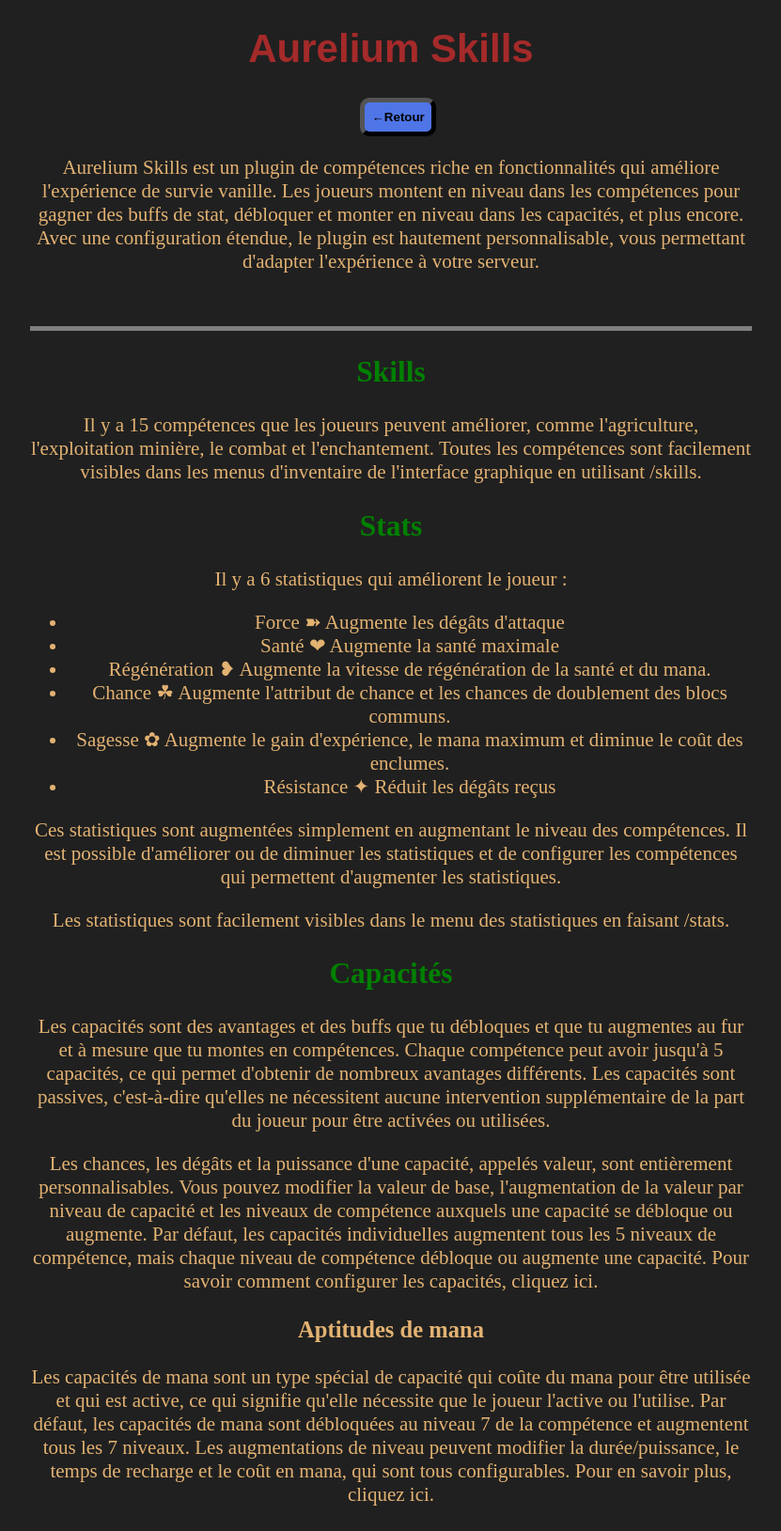
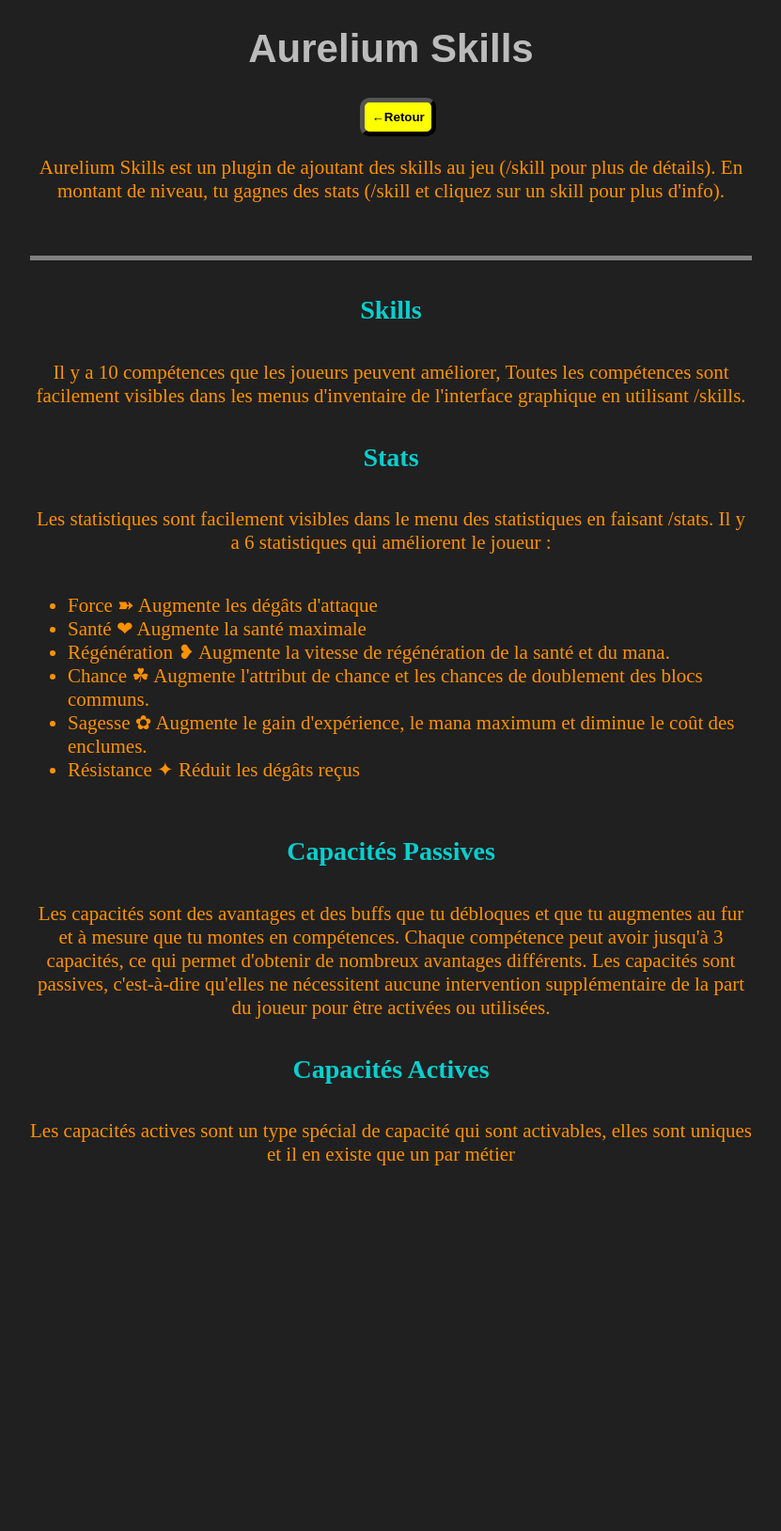
Before and after one commit to TimeoLayrsse/PigmanLand, a plain HTML site: page aurelium_skills.html in a window 1280 px wide. Shown: the whole page at 94% size, without its empty margins (224-1055 px from the left). After the commit the page ends 1262 px from the top, so only its background shows below. Drawn offline with Linux system fonts and the light colour scheme.

Commit message:
update graphique

```diff
--- a/aurelium_skills.html
+++ b/aurelium_skills.html
@@ -7,18 +7,17 @@
         <link rel="shortcut icon" href="Images/logo_pigman.png" />
     </head>
     <body>
-        <h1 style="color:brown">Aurelium Skills</h1>
+        <h1>Aurelium Skills</h1>
         <button onclick="window.location.href = 'index.html';" class="retour">&#8592;Retour</button>
-        <p>Aurelium Skills est un plugin de compétences riche en fonctionnalités qui améliore l'expérience de survie vanille.
-             Les joueurs montent en niveau dans les compétences pour gagner des buffs de stat, débloquer et monter en niveau dans
-              les capacités, et plus encore. Avec une configuration étendue, le plugin est hautement personnalisable, vous permettant
-               d'adapter l'expérience à votre serveur.</p></br>
+        <p> Aurelium Skills est un plugin de ajoutant des skills au jeu (/skill pour plus de détails).
+            En montant de niveau, tu gagnes des stats (/skill et cliquez sur un skill pour plus d'info).</p></br>
         <hr size="5" noshade="" style="color:#0922A1">
-        <h2>Skills</h2>
-        <p>Il y a 15 compétences que les joueurs peuvent améliorer, comme l'agriculture, l'exploitation minière, le combat et l'enchantement.
-             Toutes les compétences sont facilement visibles dans les menus d'inventaire de l'interface graphique en utilisant /skills.</p>
-        <h2>Stats</h2>
-        <p>Il y a 6 statistiques qui améliorent le joueur :</p>
+        <h4>Skills</h4>
+        <p> Il y a 10 compétences que les joueurs peuvent améliorer, Toutes les compétences sont facilement
+            visibles dans les menus d'inventaire de l'interface graphique en utilisant /skills.</p>
+        <h4>Stats</h4>
+        <p>Les statistiques sont facilement visibles dans le menu des statistiques en faisant /stats.
+                            Il y a 6 statistiques qui améliorent le joueur :</p>
         <ul>
             <li>Force ➽ Augmente les dégâts d'attaque</li>
             <li>Santé ❤ Augmente la santé maximale</li>
@@ -27,27 +26,12 @@
             <li>Sagesse ✿ Augmente le gain d'expérience, le mana maximum et diminue le coût des enclumes.</li>
             <li>Résistance ✦ Réduit les dégâts reçus</li>
         </ul>
-        <p>Ces statistiques sont augmentées simplement en augmentant le niveau des compétences. Il est possible d'améliorer ou de diminuer
-             les statistiques et de configurer les compétences qui permettent d'augmenter les statistiques.</p>
-        <p>Les statistiques sont facilement visibles dans le menu des statistiques en faisant /stats.</p>
-        <h2>Capacités</h2>
+        <h4>Capacités Passives</h4>
         <p>Les capacités sont des avantages et des buffs que tu débloques et que tu augmentes au fur et à mesure que tu montes en compétences.
-             Chaque compétence peut avoir jusqu'à 5 capacités, ce qui permet d'obtenir de nombreux avantages différents. Les capacités sont
+             Chaque compétence peut avoir jusqu'à 3 capacités, ce qui permet d'obtenir de nombreux avantages différents. Les capacités sont
              passives, c'est-à-dire qu'elles ne nécessitent aucune intervention supplémentaire de la part du joueur pour être activées ou
              utilisées.</p>
-        <p>Les chances, les dégâts et la puissance d'une capacité, appelés valeur, sont entièrement personnalisables. Vous pouvez modifier
-            la valeur de base, l'augmentation de la valeur par niveau de capacité et les niveaux de compétence auxquels une capacité se
-            débloque ou augmente. Par défaut, les capacités individuelles augmentent tous les 5 niveaux de compétence, mais chaque niveau
-            de compétence débloque ou augmente une capacité. Pour savoir comment configurer les capacités, cliquez ici.</p>
-        <h3>Aptitudes de mana</h3>
-        <p>Les capacités de mana sont un type spécial de capacité qui coûte du mana pour être utilisée et qui est active, ce qui signifie
-            qu'elle nécessite que le joueur l'active ou l'utilise. Par défaut, les capacités de mana sont débloquées au niveau 7 de la
-            compétence et augmentent tous les 7 niveaux. Les augmentations de niveau peuvent modifier la durée/puissance, le temps de recharge
-            et le coût en mana, qui sont tous configurables. Pour en savoir plus, cliquez ici.</p>
-        <h2></h2>
-        <p></p>
-        <h2></h2>
-        <p></p>
-
+        <h4>Capacités Actives</h4>
+        <p>Les capacités actives sont un type spécial de capacité qui sont activables, elles sont uniques et il en existe que un par métier</p>
     </body>
 </html>
--- a/style.css
+++ b/style.css
@@ -2,7 +2,7 @@
 body{
     background: #202020;
     text-align: center;
-    color: #e3b272;
+    color: #ff9100;
     font-size: 21px;
     margin-left: 20%;
     margin-right: 20%;
@@ -14,7 +14,7 @@
 
 h1{
     font-family: Arial, Helvetica, sans-serif;
-    color: rgb(202, 202, 202);
+    color: rgb(187, 187, 187);
 }
 
 ol{
@@ -22,12 +22,18 @@
     text-align: left;
 }
 
+ul{
+    display: inline-block;
+    text-align: left;
+}
+
 h4{
     color:#09cfcf;
+    font-size: 28px;
 }
 
 .retour{
-    background-color: rgb(79, 117, 231);
+    background-color: rgb(255, 255, 0);
     margin-left: 2%;
     padding: 1%;
     border-radius: 10px;
@@ -41,7 +47,7 @@
 
 .pages{
     text-align: center;
-    background-color: rgb(216, 231, 79);
+    background-color: rgb(0, 132, 255);
     margin-left: 2%;
     margin-top: 10px;
     margin-bottom: 10px;
@@ -63,7 +69,7 @@
     padding-right: 50px;
     padding-top: 20px;
     padding-bottom: 20px;
-    background-color: rgb(54, 108, 54);
+    background-color: rgb(46, 46, 46);
     border-radius: 10px;
     margin-left: 30%;
     margin-right: 30%;
@@ -76,5 +82,5 @@
 }
 
 h2{
-    color:green;
+    color:rgb(150, 150, 150);
 }
```
Also changed, not shown: faq.html (+6 -9 lines).
